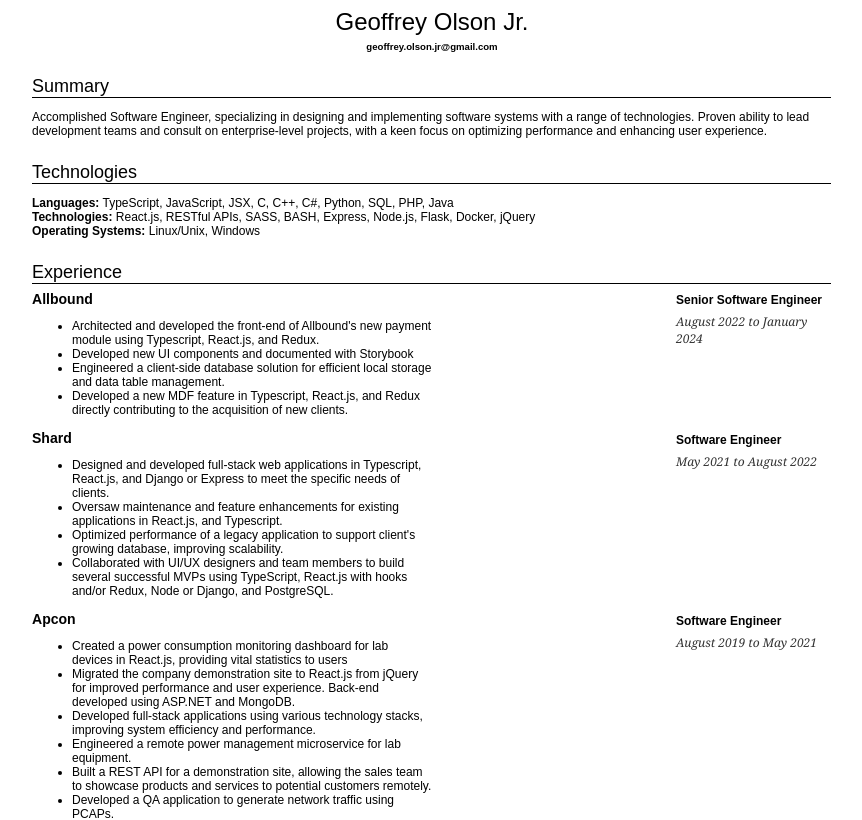
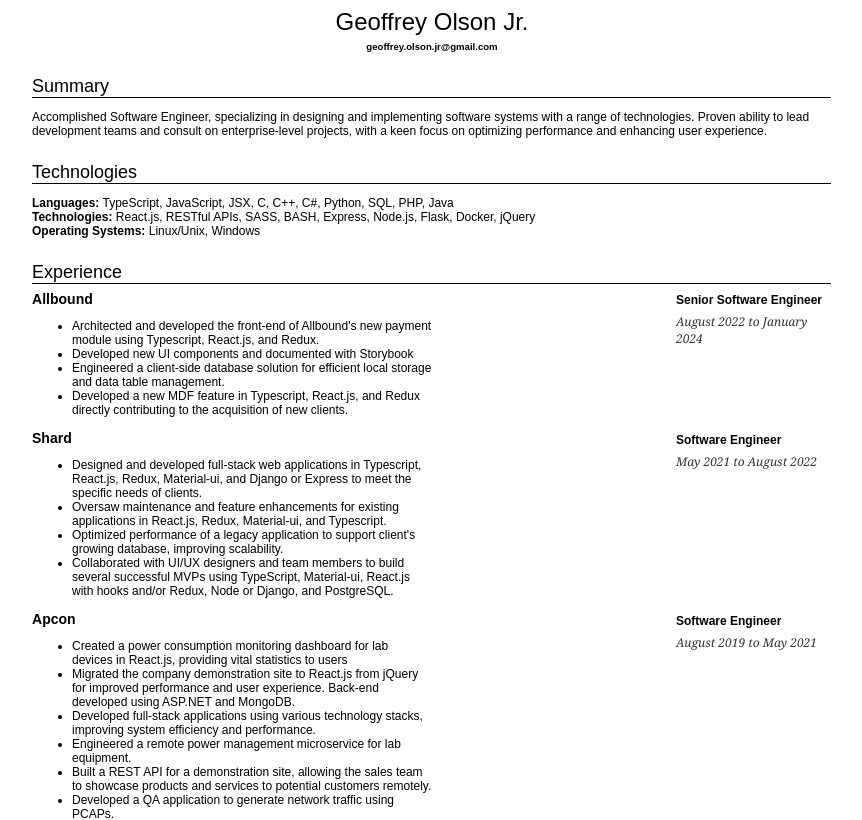
Before and after one commit to geoffolson/resume, a Next.js app: page / in a window 1280 px wide. Shown: the top 820 px of the page, without its empty margins (208-1070 px from the left). Built offline with nearby package versions, Linux system fonts and the light colour scheme.

Commit message:
add Material-ui experience

```diff
--- a/pages/index.tsx
+++ b/pages/index.tsx
@@ -22,10 +22,10 @@
     title: "Software Engineer",
     duration: "May 2021 to August 2022",
     accomplishments: [
-      "Designed and developed full-stack web applications in Typescript, React.js, and Django or Express to meet the specific needs of clients.",
-      "Oversaw maintenance and feature enhancements for existing applications in React.js, and Typescript.",
+      "Designed and developed full-stack web applications in Typescript, React.js, Redux, Material-ui, and Django or Express to meet the specific needs of clients.",
+      "Oversaw maintenance and feature enhancements for existing applications in React.js, Redux, Material-ui, and Typescript.",
       "Optimized performance of a legacy application to support client's growing database, improving scalability.",
-      "Collaborated with UI/UX designers and team members to build several successful MVPs using TypeScript, React.js with hooks and/or Redux, Node or Django, and PostgreSQL.",
+      "Collaborated with UI/UX designers and team members to build several successful MVPs using TypeScript, Material-ui, React.js with hooks and/or Redux, Node or Django, and PostgreSQL.",
     ],
   },
   {
```
